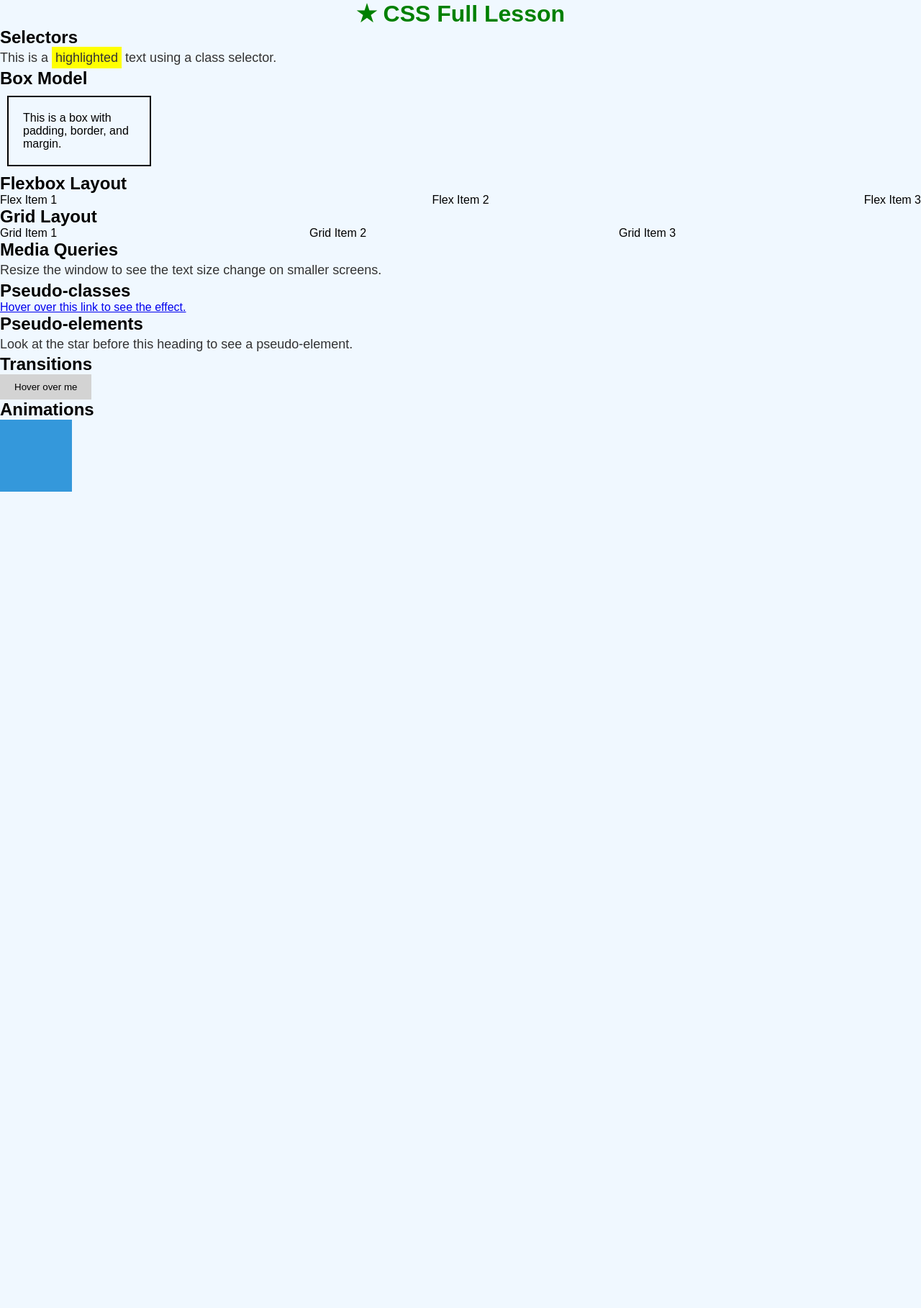
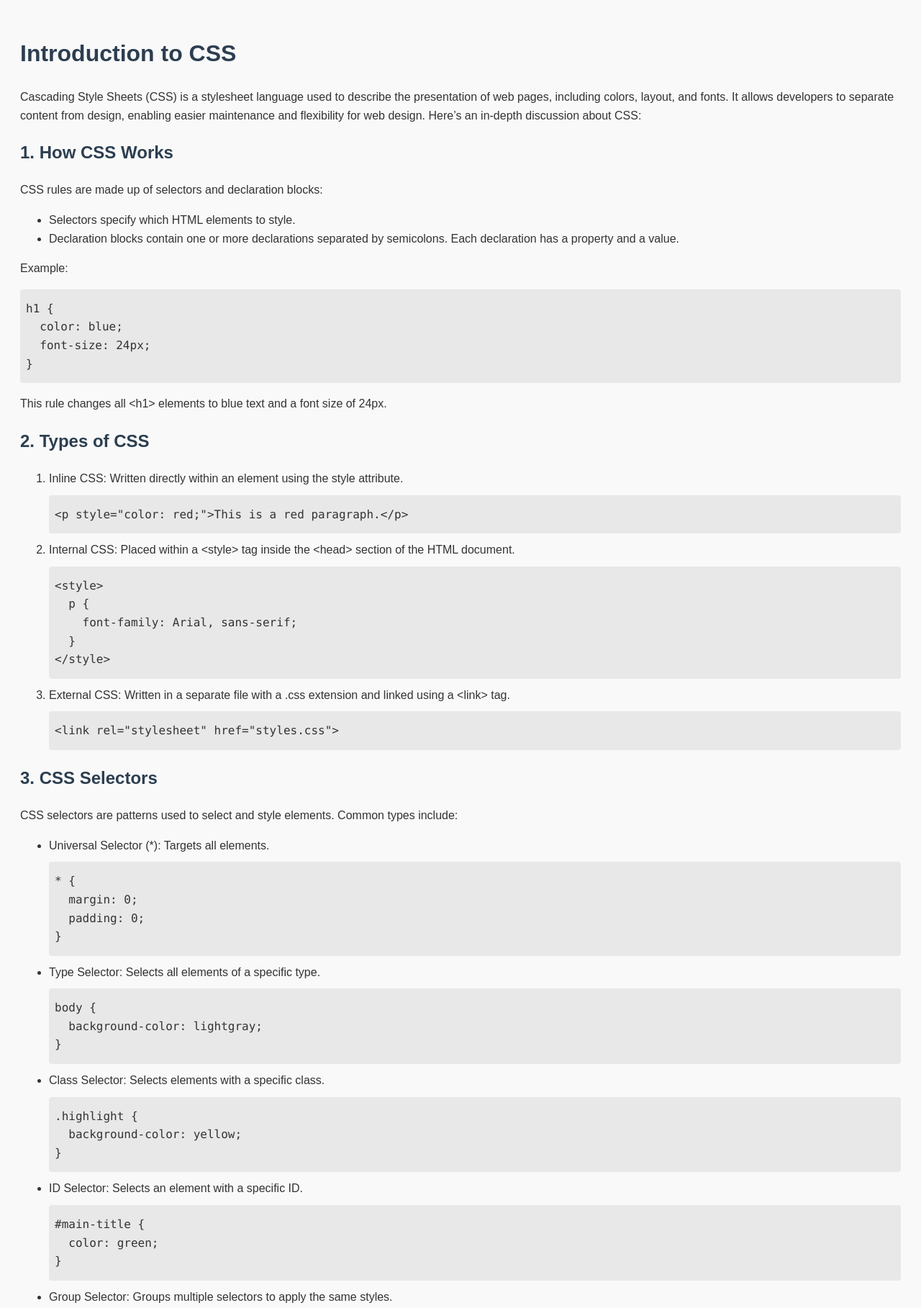
Before and after one commit to Stoner1238/Proxima-web-academy-, a plain HTML site: page css_lessons.html in a window 1280 px wide. Shown: the top 1817 px of the page at 72% size. Before the commit the page ends 800 px from the top, so only its background shows below. Drawn offline with Linux system fonts and the light colour scheme.

Commit message:
Update css_lessons.html

```diff
--- a/css_lessons.html
+++ b/css_lessons.html
@@ -3,152 +3,191 @@
 <head>
   <meta charset="UTF-8">
   <meta name="viewport" content="width=device-width, initial-scale=1.0">
-  <title>CSS Full Lesson</title>
-  <link rel="stylesheet" href="styles.css">
+  <title>Introduction to CSS</title>
   <style>
-    /* Universal Selector: Applies to all elements */
-    * {
+    body {
+      font-family: Arial, sans-serif;
+      line-height: 1.6;
+      background-color: #f9f9f9;
+      padding: 20px;
+      color: #333;
+    }
+
+    h1, h2, h3 {
+      color: #2c3e50;
+    }
+
+    code, pre {
+      background-color: #e8e8e8;
+      padding: 2px 4px;
+      border-radius: 4px;
+      font-family: Consolas, monospace;
+      display: block;
+      margin: 10px 0;
+      white-space: pre-wrap;
+    }
+  </style>
+</head>
+<body>
+
+  <h1>Introduction to CSS</h1>
+  <p>
+    Cascading Style Sheets (CSS) is a stylesheet language used to describe the presentation of web pages, including colors, layout, and fonts. It allows developers to separate content from design, enabling easier maintenance and flexibility for web design. Here’s an in-depth discussion about CSS:
+  </p>
+
+  <h2>1. How CSS Works</h2>
+  <p>CSS rules are made up of selectors and declaration blocks:</p>
+  <ul>
+    <li>Selectors specify which HTML elements to style.</li>
+    <li>Declaration blocks contain one or more declarations separated by semicolons. Each declaration has a property and a value.</li>
+  </ul>
+  <p>Example:</p>
+  <pre><code>h1 {
+  color: blue;
+  font-size: 24px;
+}</code></pre>
+  <p>This rule changes all &lt;h1&gt; elements to blue text and a font size of 24px.</p>
+
+  <h2>2. Types of CSS</h2>
+  <ol>
+    <li>Inline CSS: Written directly within an element using the style attribute.</li>
+    <pre><code>&lt;p style="color: red;"&gt;This is a red paragraph.&lt;/p&gt;</code></pre>
+
+    <li>Internal CSS: Placed within a &lt;style&gt; tag inside the &lt;head&gt; section of the HTML document.</li>
+    <pre><code>&lt;style&gt;
+  p {
+    font-family: Arial, sans-serif;
+  }
+&lt;/style&gt;</code></pre>
+
+    <li>External CSS: Written in a separate file with a .css extension and linked using a &lt;link&gt; tag.</li>
+    <pre><code>&lt;link rel="stylesheet" href="styles.css"&gt;</code></pre>
+  </ol>
+
+  <h2>3. CSS Selectors</h2>
+  <p>CSS selectors are patterns used to select and style elements. Common types include:</p>
+  <ul>
+    <li>Universal Selector (*): Targets all elements.</li>
+    <pre><code>* {
   margin: 0;
   padding: 0;
-      box-sizing: border-box;
-    }
+}</code></pre>
 
-    /* Type Selector: Styles a specific type of element */
-    body {
-      font-family: Arial, sans-serif;
+    <li>Type Selector: Selects all elements of a specific type.</li>
+    <pre><code>body {
+  background-color: lightgray;
+}</code></pre>
+
+    <li>Class Selector: Selects elements with a specific class.</li>
+    <pre><code>.highlight {
+  background-color: yellow;
+}</code></pre>
+
+    <li>ID Selector: Selects an element with a specific ID.</li>
+    <pre><code>#main-title {
+  color: green;
+}</code></pre>
+
+    <li>Group Selector: Groups multiple selectors to apply the same styles.</li>
+    <pre><code>h1, h2, h3 {
+  font-weight: bold;
+}</code></pre>
+  </ul>
+
+  <h2>4. CSS Properties</h2>
+  <p>There are hundreds of CSS properties available. Some of the most commonly used are:</p>
+
+  <h3>1. Text and Font Styling</h3>
+  <ul>
+    <li><code>color</code>: Text color.</li>
+    <li><code>font-family</code>: Font type.</li>
+    <li><code>font-size</code>: Font size.</li>
+    <li><code>text-align</code>: Align text (left, center, right, justify).</li>
+    <li><code>text-transform</code>: Control letter casing (uppercase, lowercase, capitalize).</li>
+  </ul>
+
+  <h3>2. Background Styling</h3>
+  <ul>
+    <li><code>background-color</code>: Background color.</li>
+    <li><code>background-image</code>: Set a background image.</li>
+    <li><code>background-size</code>: Control background image size.</li>
+    <li><code>background-position</code>: Position the background.</li>
+  </ul>
+  <pre><code>body {
   background-color: #f0f8ff;
-    }
+  background-image: url('background.jpg');
+  background-size: cover;
+}</code></pre>
 
-    /* Class Selector: Targets elements with a specific class */
-    .highlight {
-      background-color: yellow;
-      padding: 5px;
-    }
-
-    /* ID Selector: Targets an element with a specific ID */
-    #main-title {
-      color: green;
-      text-align: center;
-    }
-
-    /* Group Selector: Applies the same styles to multiple elements */
-    h1, h2, h3 {
-      font-weight: bold;
-    }
-
-    /* Text Styling */
-    p {
-      color: #333;
-      font-size: 18px;
-      line-height: 1.6;
-    }
-
-    /* Box Model demonstration */
-    .box {
+  <h3>3. Box Model</h3>
+  <p>The box model consists of content, padding, border, and margin.</p>
+  <pre><code>div {
   width: 200px;
   padding: 20px;
   border: 2px solid black;
   margin: 10px;
-    }
+}</code></pre>
 
-    /* Flexbox Layout demonstration */
-    .flex-container {
+  <h2>5. Advanced CSS Concepts</h2>
+  <h3>1. Flexbox</h3>
+  <pre><code>.container {
   display: flex;
   justify-content: space-between;
   align-items: center;
-    }
+}</code></pre>
 
-    /* Grid Layout demonstration */
-    .grid-container {
+  <h3>2. Grid Layout</h3>
+  <pre><code>.grid-container {
   display: grid;
   grid-template-columns: 1fr 1fr 1fr;
-      gap: 10px;
-    }
+}</code></pre>
 
-    /* Media Queries: Applies styles for smaller screens */
-    @media (max-width: 768px) {
+  <h3>3. Media Queries</h3>
+  <pre><code>@media (max-width: 768px) {
   body {
     font-size: 14px;
   }
-    }
+}</code></pre>
 
-    /* Pseudo-classes: Styling based on state */
-    a:hover {
+  <h2>6. CSS Pseudo-classes and Pseudo-elements</h2>
+  <p>Pseudo-classes target elements in specific states, like hover:</p>
+  <pre><code>a:hover {
   color: red;
-    }
+}</code></pre>
 
-    /* Pseudo-elements: Insert content before or after an element */
-    h1::before {
+  <p>Pseudo-elements style parts of elements:</p>
+  <pre><code>h1::before {
   content: "★ ";
-    }
+}</code></pre>
 
-    /* Transitions: Smooth changes to styles */
-    button {
-      padding: 10px 20px;
-      background-color: lightgray;
-      border: none;
-      cursor: pointer;
+  <h2>7. CSS Animations and Transitions</h2>
+  <h3>1. Transitions</h3>
+  <pre><code>button {
   transition: background-color 0.3s;
-    }
+}</code></pre>
 
-    button:hover {
-      background-color: lightblue;
-    }
-
-    /* Keyframe Animation */
-    @keyframes slideIn {
+  <h3>2. Animations</h3>
+  <pre><code>@keyframes slideIn {
   from {
     transform: translateX(-100%);
   }
   to {
     transform: translateX(0);
   }
-    }
+}</code></pre>
 
-    .animated-box {
-      width: 100px;
-      height: 100px;
-      background-color: #3498db;
-      animation: slideIn 2s;
-    }
-  </style>
-</head>
-<body>
-  <h1 id="main-title">CSS Full Lesson</h1>
+  <h2>8. Best Practices for CSS</h2>
+  <ul>
+    <li>Use External Stylesheets for better organization.</li>
+    <li>Minimize Inline Styles for maintainability.</li>
+    <li>Use Class Selectors for flexibility.</li>
+    <li>Organize CSS with comments and group similar styles.</li>
+  </ul>
 
-  <h2>Selectors</h2>
-  <p>This is a <span class="highlight">highlighted</span> text using a class selector.</p>
+  <h2>9. CSS Frameworks</h2>
+  <p>Frameworks like Bootstrap, Tailwind CSS, and Foundation provide pre-built styles and components, speeding up development.</p>
 
-  <h2>Box Model</h2>
-  <div class="box">This is a box with padding, border, and margin.</div>
+  <p>CSS is a powerful tool that brings creativity and flexibility to web design. Mastering its basics and advanced features will enable you to build visually appealing and user-friendly websites.</p>
 
-  <h2>Flexbox Layout</h2>
-  <div class="flex-container">
-    <div>Flex Item 1</div>
-    <div>Flex Item 2</div>
-    <div>Flex Item 3</div>
-  </div>
-
-  <h2>Grid Layout</h2>
-  <div class="grid-container">
-    <div>Grid Item 1</div>
-    <div>Grid Item 2</div>
-    <div>Grid Item 3</div>
-  </div>
-
-  <h2>Media Queries</h2>
-  <p>Resize the window to see the text size change on smaller screens.</p>
-
-  <h2>Pseudo-classes</h2>
-  <a href="#">Hover over this link to see the effect.</a>
-
-  <h2>Pseudo-elements</h2>
-  <p>Look at the star before this heading to see a pseudo-element.</p>
-
-  <h2>Transitions</h2>
-  <button>Hover over me</button>
-
-  <h2>Animations</h2>
-  <div class="animated-box"></div>
 </body>
   </html>
```
Lines whose indentation alone changed are shown as unchanged.
